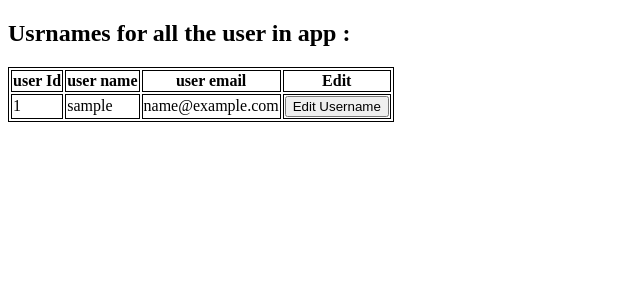
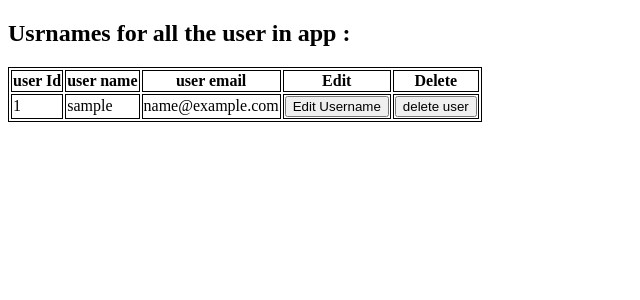
Before and after one commit to nabayousuf27/node-with-sql, a Node server app: page /user in a window 1280 px wide. Shown: the top 300 px of the page, without its empty margins (0-640 px from the left). Run offline with Node 20, Linux system fonts and the light colour scheme; tables that the repository leaves empty hold one stand-in row (values such as "Sample post").

Commit message:
delete route

```diff
--- a/index.js
+++ b/index.js
@@ -115,8 +115,6 @@ app.get("/user", (req,res) => {
 //edit route
 app.get("/user/:id/edit" , (req,res) => {
   let { id } = req.params;
-  // let {username} = req.body;
-  // let {password} = req.body;
   //for databases
       let q = `select * from user where id = '${id}'`;
 
@@ -131,18 +129,6 @@ app.get("/user/:id/edit" , (req,res) => {
       console.log(err);
       res.send("some error in database");
     }
-  //  //logic
-  //  if(password == userforedit.password){
-  //   userforedit.password = password;
-  //  }else{
-  //   //password remains same
-  //  }
-
-  // console.log(req.body)
-  // console.log(id)
-  // const {username} = req.body;
-  // console.log(username)
-  // res.send("hey you are in edit route")
 });
 
 //update route
@@ -178,6 +164,56 @@ app.patch("/user/:id" , (req,res)=>{
       res.send("some error in database");
     }
 })
+
+//delete Route
+app.get("/user/:id/delete" , (req,res) => {
+
+    let { id } = req.params;
+  //for databases
+      let q = `select * from user where id = '${id}'`;
+
+      try{
+      connection.query(q, (err,result) => {
+      if(err) throw err;
+      let user = result[0];  //it has id ,username, password, and emails object
+       res.render("delete.ejs",{user});
+      });
+
+    }catch(err){
+      console.log(err);
+      res.send("some error in database");
+    }
+})
+
+//delete Route patch request
+app.delete("/user/:id" , (req,res) => {
+ let { id } = req.params;
+let {email , password} = req.body; //email, passwword written by user in delete form
+
+   let q = `select * from user where id = '${id}'`;
+   try {
+    connection.query(q, (err,result) => {
+      if(err) throw err;
+      let user = result[0];  //it has id ,username, password, and emails object - original from db
+      if(user.email === email && user.password === password){
+        //neseted query - run delete query
+        let q = 'delete From user where id = ?';
+        connection.query(q, [id], (err,result) => {
+          if(err) throw err;
+          res.redirect("/user");
+          });
+        }else{
+          res.send("wrong email or password");
+        }
+      })
+   } catch (err) {
+      console.log(err);
+      res.send("some error in database");
+   }
+})
+
+
+
 app.listen ("8080" , () => {
   console.log("server is listening to port 8080");
 })
--- a/views/user.ejs
+++ b/views/user.ejs
@@ -18,6 +18,8 @@
             <th>user name</th>
             <th>user email</th>
             <th>Edit</th>
+            <th>Delete</th>
+
        </tr>
 <%   for(usernames of result){  %>
     <tr>
@@ -25,8 +27,15 @@
         <td><%= usernames.username %></td>
         <td><%= usernames.email %></td>
         <td>
+            <!-- edit form -->
             <form method="GET" action="/user/<%=usernames.id%>/edit">
                 <button>Edit Username</button>
+            </form>
+        </td>
+        <td>
+            <!-- delete form -->
+            <form method="GET" action="/user/<%= usernames.id%>/delete">
+                <button>delete user</button>
             </form>
         </td>
      </tr>
```
Also changed, not shown: views/delete.ejs (added, +18 -0 lines), 1 other file.
